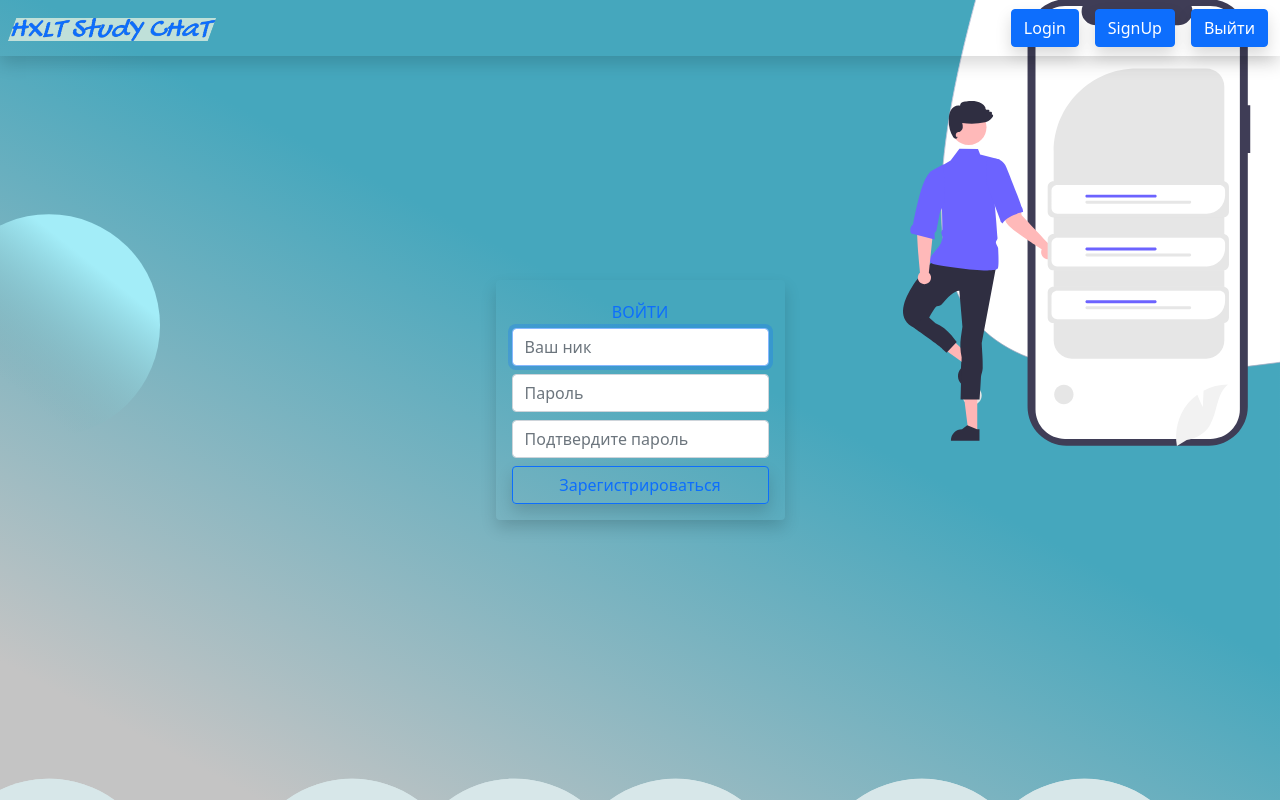
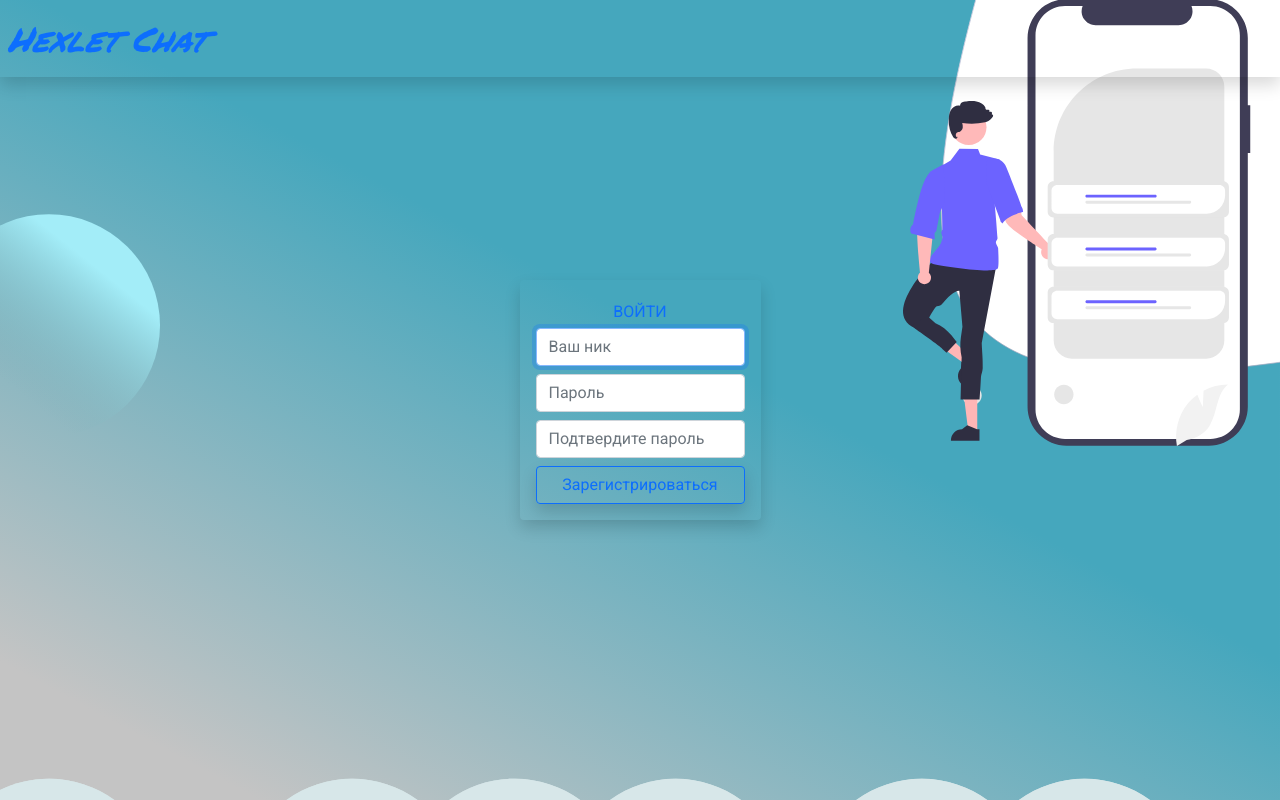
Before and after one commit to rddeveloper2019/frontend-project-lvl4, a React app: page /signup in a window 1280 px wide. Built offline with nearby package versions, Linux system fonts and the light colour scheme; no server answers; the HTML template or start-up script is replaced by a standard one.

Commit message:
stage 7 ok. signup

```diff
--- a/src/components/Layout.jsx
+++ b/src/components/Layout.jsx
@@ -1,38 +1,25 @@
 import React from 'react';
 import {
-  Outlet, Link, useLocation,
+  Outlet, Link,
 } from 'react-router-dom';
 import {
-  Container, Image, Navbar, Nav,
+  Container, Navbar, Nav,
 } from 'react-bootstrap';
-import logo from '../../assets/img/HSC2-logo.png';
+import useChatContext from '../hooks/useChatContext.js';
 
 function Layout() {
-  const location = useLocation();
-
+  const { isAuth, logout } = useChatContext();
   return (
     <>
       <Navbar expand="lg" className="shadow">
         <Container fluid>
-          <Navbar.Brand as={Link} to="/">
-            <Image src={logo} className="hexlet-chat-logo" />
+          <Navbar.Brand as={Link} to="/" className="logo">
+            Hexlet Chat
           </Navbar.Brand>
           <Nav className="ms-auto">
-            <Link
-              to="/login"
-              className="btn btn-outline-primary main-link shadow me-3"
-            >
-              Login
-            </Link>
-            <Link
-              to="/signup"
-              className="btn btn-outline-primary main-link shadow me-3"
-            >
-              SignUp
-            </Link>
 
-            {location.pathname !== '/login' && (
-              <Link to="/" className="btn btn-outline-primary main-link shadow">
+            {isAuth() && (
+              <Link to="/" className="btn btn-outline-primary main-link shadow" onClick={logout}>
                 Выйти
               </Link>
             )}
--- a/src/context/ChatContext.jsx
+++ b/src/context/ChatContext.jsx
@@ -9,11 +9,15 @@ const ChatContextProvider = ({ children }) => {
   const [currentUser, setCurrentUser] = useState(null);
   const [onLoginError, setOnLoginError] = useState('');
 
-  const identifyError = (message) => {
-    switch (message) {
-      case 'Request failed with status code 401': {
+  const identifyError = (code) => {
+    switch (code) {
+      case 401: {
         setOnLoginError('Неверные имя пользователя или пароль');
         return 'Неверные имя пользователя или пароль';
+      }
+      case 409: {
+        setOnLoginError('Такой пользователь уже существует');
+        return 'Такой пользователь уже существует';
       }
       default: {
         setOnLoginError('Ошибка сервера');
@@ -24,7 +28,6 @@ const ChatContextProvider = ({ children }) => {
 
   const login = async (loginData) => {
     const { username, token } = loginData;
-    console.log(loginData);
     const localData = await setTokenToLocal({ username, token });
     setCurrentUser({ username, ...localData });
   };
@@ -39,14 +42,10 @@ const ChatContextProvider = ({ children }) => {
   const isAuth = () => {
     const data = getTokenFromLocal();
     return !!data;
-    // if (token) {
-    //   return true;
-    // }
-    // return false;
   };
 
-  const logout = (id) => {
-    removeToken(id);
+  const logout = () => {
+    removeToken();
     setCurrentUser(null);
   };
 
--- a/src/pages/Login.jsx
+++ b/src/pages/Login.jsx
@@ -22,17 +22,20 @@ function Login() {
   };
 
   const onSubmit = async (values, onSubmitProps) => {
+    onSubmitProps.setSubmitting(true);
+
     try {
       const user = { username: values.nickname, password: values.password };
+
       const res = await axios.post('/api/v1/login', user);
       login({ username: values.nickname, ...res.data });
       onSubmitProps.setSubmitting(false);
       navigate('/');
     } catch (error) {
-      const message = identifyError(error.message);
-
+      const { response } = error;
+      console.log(error.response);
       onSubmitProps.setErrors({
-        password: message,
+        password: identifyError(+response.status),
         nickname: 'no-message',
       });
       onSubmitProps.setSubmitting(false);
--- a/src/pages/SignUp.jsx
+++ b/src/pages/SignUp.jsx
@@ -3,9 +3,14 @@ import {
   Container, Col, Row, Button,
 } from 'react-bootstrap';
 import { Formik, Form, Field } from 'formik';
+import { useNavigate } from 'react-router-dom';
+import axios from 'axios';
 import getValidationSchema from '../services/validationSchemas.js';
+import useChatContext from '../hooks/useChatContext.js';
 
 function SignUp() {
+  const { login, identifyError } = useChatContext();
+  const navigate = useNavigate();
   const nicknameRef = useRef(null);
   useEffect(() => {
     nicknameRef.current.focus();
@@ -17,10 +22,26 @@ function SignUp() {
     confirmPassword: '',
   };
 
-  const onSubmit = (values, onSubmitProps) => {
-    console.log('Login Form data: ', values);
-    console.log('Login Submit data: ', onSubmitProps);
+  const onSubmit = async (values, onSubmitProps) => {
+    onSubmitProps.setSubmitting(true);
+    try {
+      const user = { username: values.nickname, password: values.password };
+      const res = await axios.post('/api/v1/signup', user);
+      login({ username: values.nickname, ...res.data });
+      onSubmitProps.setSubmitting(false);
+      navigate('/');
+    } catch (error) {
+      const { response } = error;
+      console.log(error.response);
+      onSubmitProps.setErrors({
+        confirmPassword: identifyError(+response.status),
+        password: 'no-message',
+        nickname: 'no-message',
+      });
+      onSubmitProps.setSubmitting(false);
+    }
   };
+
   return (
     <div className="signup-page page">
       <Container className="vh-100 text-center d-flex flex-column justify-content-center">
@@ -77,7 +98,7 @@ function SignUp() {
                             required
 
                           />
-                          {errors.password && (
+                          {errors.password !== 'no-message' && errors.password && (
                             <div className="invalid-tooltip">
                               {errors.password}
                             </div>
--- a/src/services/tokenServices.js
+++ b/src/services/tokenServices.js
@@ -17,8 +17,8 @@ const getTokenFromLocal = () => {
   return null;
 };
 
-const removeToken = (id) => {
-  localStorage.removeItem(id);
+const removeToken = () => {
+  localStorage.removeItem('chat-token');
 };
 
 const tokenServices = { setTokenToLocal, getTokenFromLocal, removeToken };
--- a/src/styles.scss
+++ b/src/styles.scss
@@ -1,9 +1,13 @@
 @import '~bootstrap/scss/bootstrap';
+@import url('https://fonts.googleapis.com/css2?family=Permanent+Marker&family=Roboto&display=swap');
 
 $main-color: #0d6efd;
 
 body {
   height: 100vh;
+  * {
+    font-family: 'Roboto', sans-serif;
+  }
 }
 
 .page {
@@ -21,15 +25,6 @@ body {
 }
 .page-not-found {
   background-image: url('../assets/img/page-not-found.svg');
-}
-.hexlet-chat-logo {
-  background-color: rgba(244, 248, 230, 0.7);
-  transform: skewX(-20deg);
-  width: 200px;
-  &:hover {
-    transition: all 0.2s ease-in-out;
-    transform: scale(1.01) translateY(-1px);
-  }
 }
 
 .main-color {
@@ -70,6 +65,20 @@ body {
 .navbar {
   position: absolute;
   width: 100%;
+  a.logo {
+    font-family: 'Permanent Marker', cursive;
+    font-size: 34px;
+    color: $main-color;
+    transform: skewX(-20deg);
+    &:hover {
+      color: $main-color;
+      transition: all 0.1s ease-in-out;
+      transform: scale(1.01) translateY(-1px);
+    }
+    &:visited {
+      color: $main-color;
+    }
+  }
 }
 
 .settings-tray {
```
